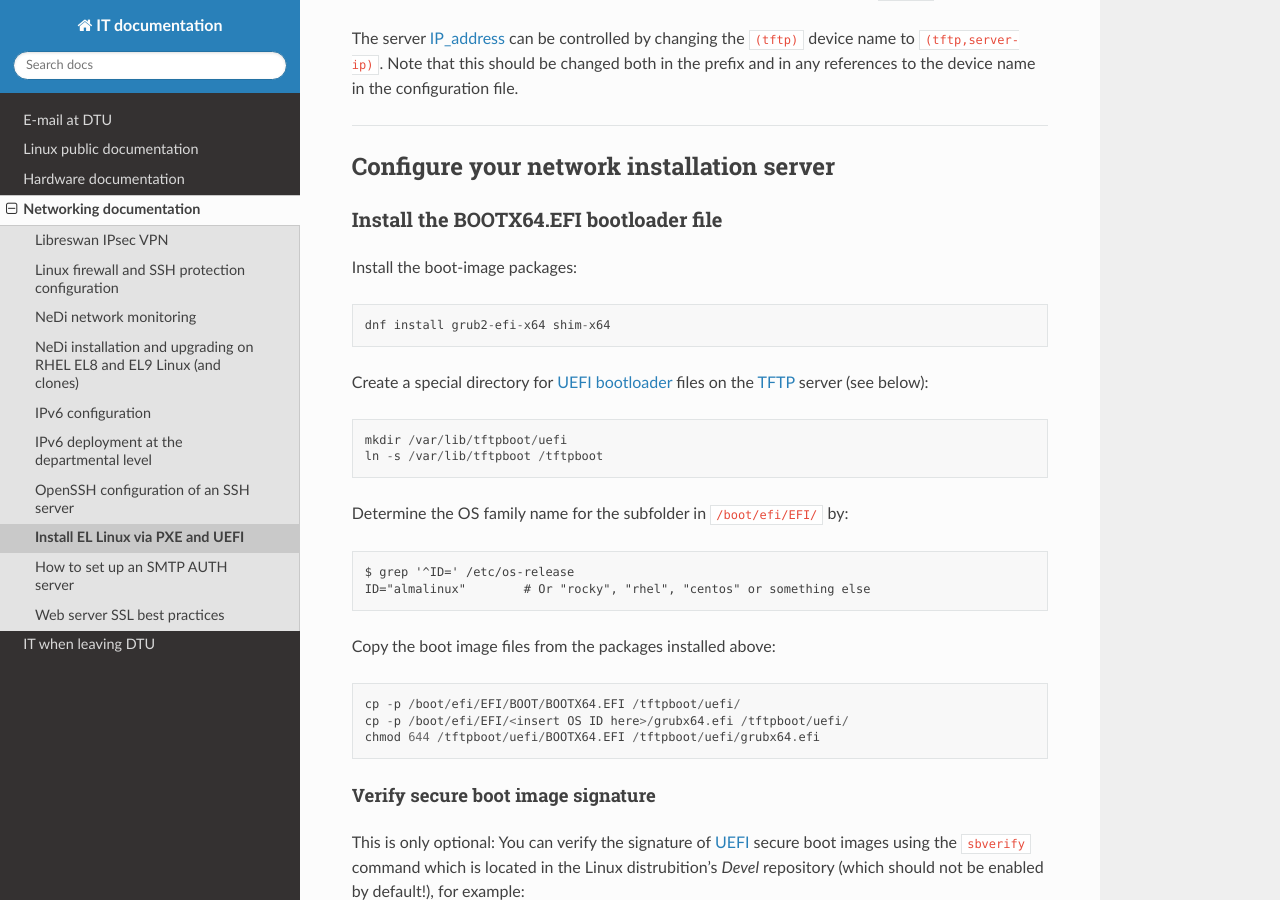
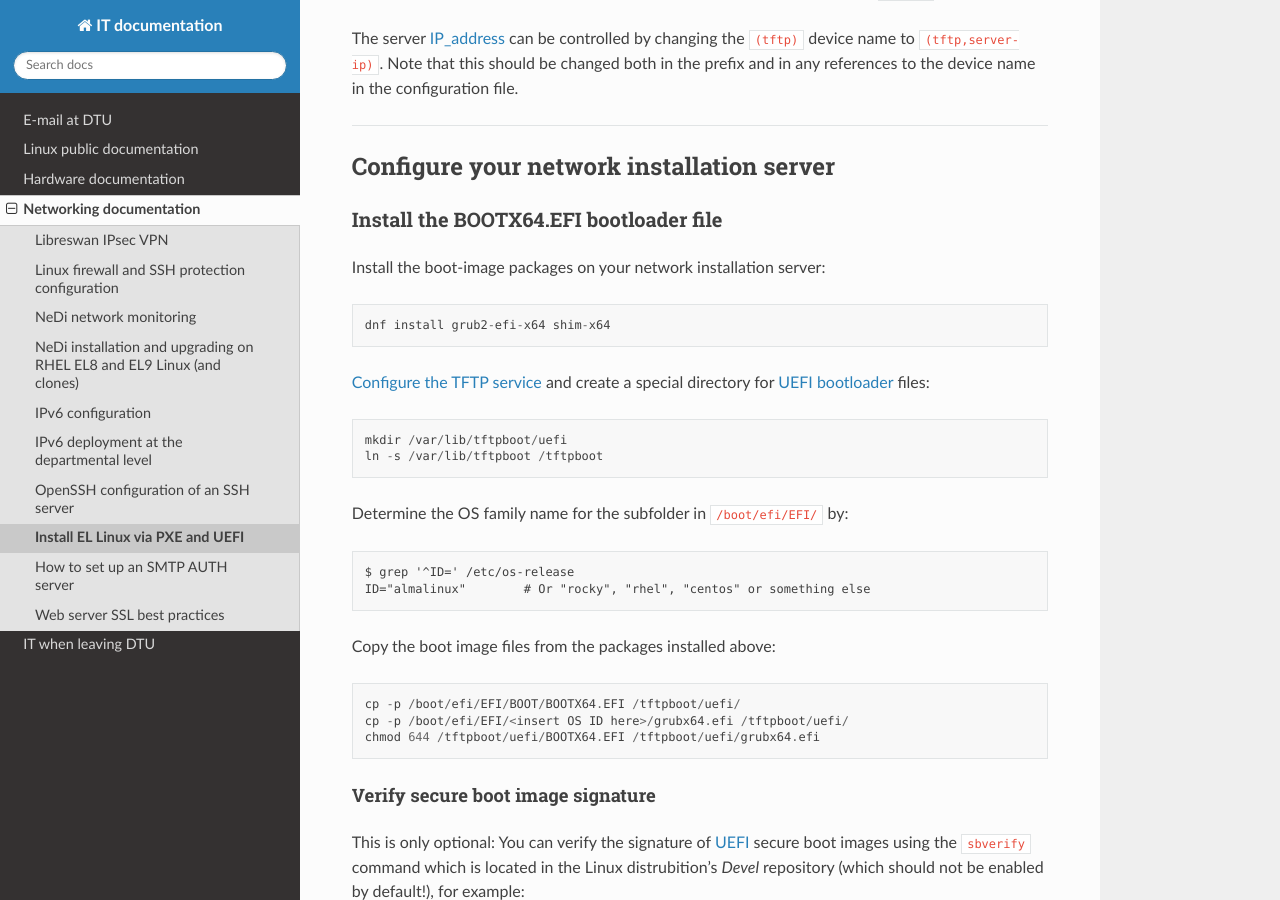
Before and after one commit to OleHolmNielsen/ITwiki, a Sphinx documentation site: the page built from docs/PXE_and_UEFI.rst, in a window 1280 px wide and 900 px high, scrolled down 2542 px. Built offline with Sphinx 7.4.7 and the Read the Docs theme 3.1.0, drawn with Linux system fonts in a browser that asks for light colours.

Commit message:
Minor edit

```diff
--- a/docs/PXE_and_UEFI.rst
+++ b/docs/PXE_and_UEFI.rst
@@ -117,11 +117,11 @@ Configure your network installation server
 Install the BOOTX64.EFI bootloader file
 -------------------------------------------
 
-Install the boot-image packages::
+Install the boot-image packages on your network installation server::
 
   dnf install grub2-efi-x64 shim-x64
 
-Create a special directory for UEFI_ bootloader_ files on the TFTP_ server (see below)::
+:ref:`Configure_TFTP_service` and create a special directory for UEFI_ bootloader_ files::
 
   mkdir /var/lib/tftpboot/uefi
   ln -s /var/lib/tftpboot /tftpboot
@@ -246,6 +246,8 @@ and start the DHCP_ service::
   systemctl restart dhcpd
 
 .. _x86-64: https://en.wikipedia.org/wiki/X86-64
+
+.. _Configure_TFTP_service:
 
 Configure the TFTP service
 ---------------------------
```
